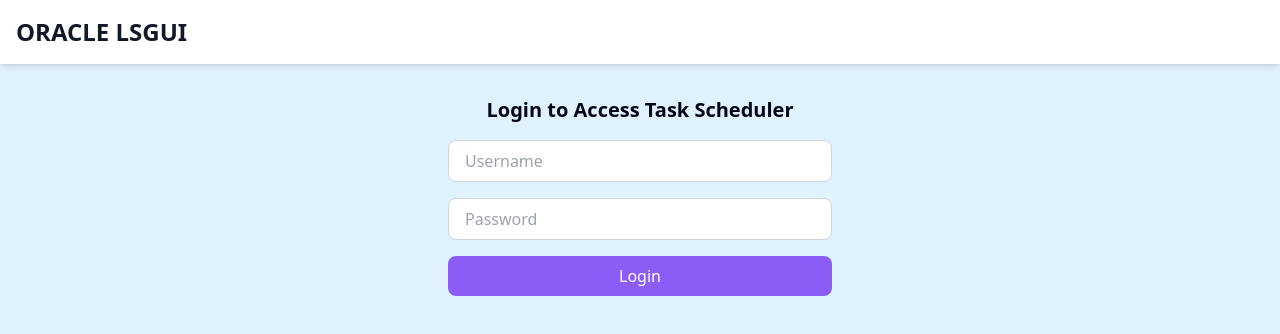
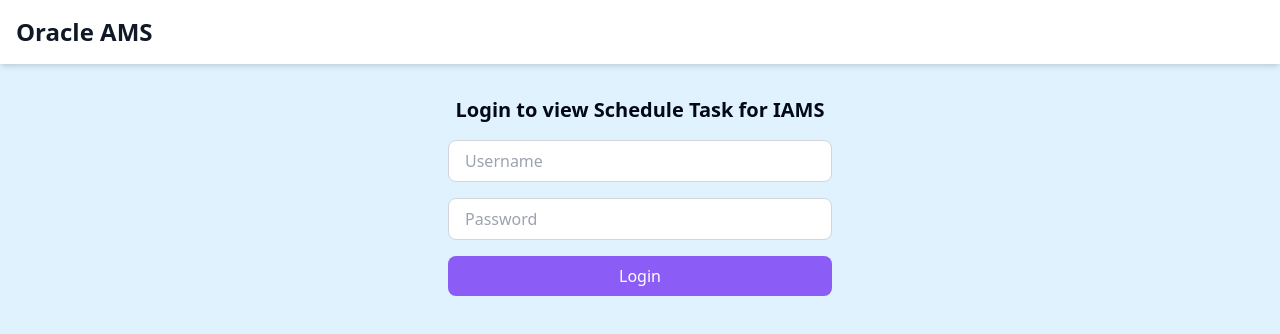
Before and after one commit to sachi22052023/AMS-, a React (Vite) app: page / in a window 1280 px wide. Shown: the top 334 px of the page. Built offline with nearby package versions, Linux system fonts and the light colour scheme.

Commit message:
Update login screen text
Changed the title from "ORACLE LSGUI" to "Oracle AMS" and updated the login prompt to "Login to view Schedule Task for IAMS". Additionally, added a welcome message displaying the username in the top right corner next to the logout button.
[skip gpt_engineer]

```diff
--- a/src/components/LoginForm.tsx
+++ b/src/components/LoginForm.tsx
@@ -14,7 +14,7 @@ export const LoginForm = () => {
     if (success) {
       toast({
         title: "Login successful",
-        description: "Welcome back, admin!",
+        description: "Welcome back!",
       });
     } else {
       toast({
@@ -27,7 +27,7 @@ export const LoginForm = () => {
 
   return (
     <div className="max-w-sm mx-auto mt-8">
-      <h2 className="text-xl font-bold mb-4 text-center">Login to Access Task Scheduler</h2>
+      <h2 className="text-xl font-bold mb-4 text-center">Login to view Schedule Task for IAMS</h2>
       <form onSubmit={handleSubmit} className="space-y-4">
         <div>
           <input
--- a/src/pages/Index.tsx
+++ b/src/pages/Index.tsx
@@ -6,21 +6,24 @@ import { ImportantLinks } from "@/components/ImportantLinks";
 import { UserManagement } from "@/components/UserManagement";
 
 const Index = () => {
-  const { isLoggedIn, logout, isAdmin } = useAuth();
+  const { isLoggedIn, logout, isAdmin, currentUser } = useAuth();
 
   return (
     <div className="min-h-screen bg-sky-100">
       <div className="bg-white p-4 shadow-md mb-8 flex justify-between items-center">
         <h1 className="text-2xl font-bold text-gray-900">
-          ORACLE LSGUI
+          Oracle AMS
         </h1>
         {isLoggedIn && (
+          <div className="flex items-center gap-4">
+            <span className="text-gray-600">Welcome, {currentUser}</span>
             <button
               onClick={logout}
               className="px-4 py-2 bg-blue-500 text-white rounded-md hover:bg-blue-600 transition-colors"
             >
               Logout
             </button>
+          </div>
         )}
       </div>
       <div className="container mx-auto px-4">
```
Lines whose indentation alone changed are shown as unchanged.
